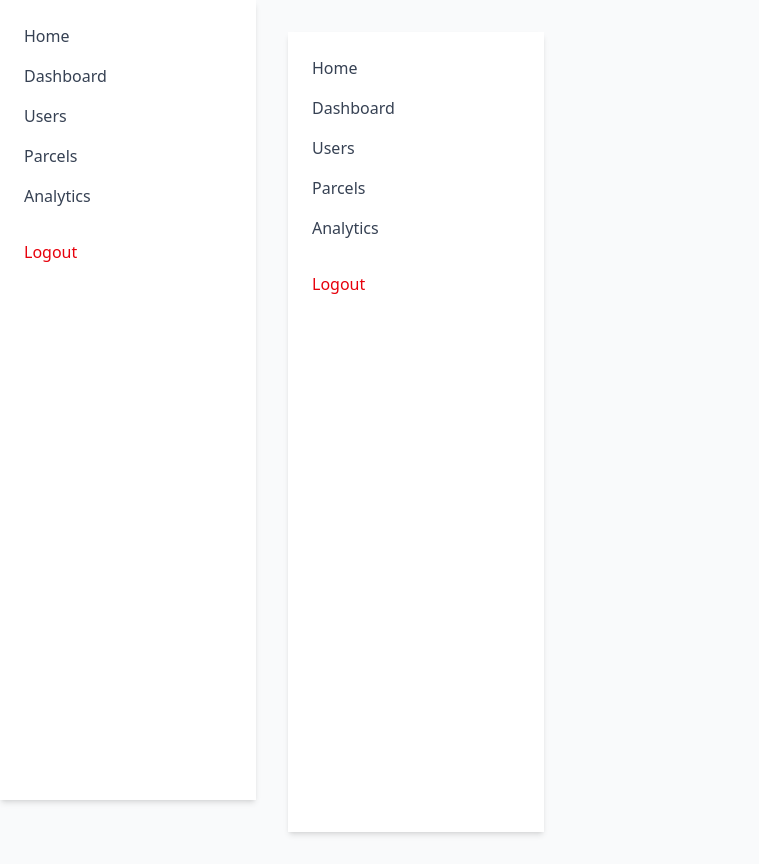
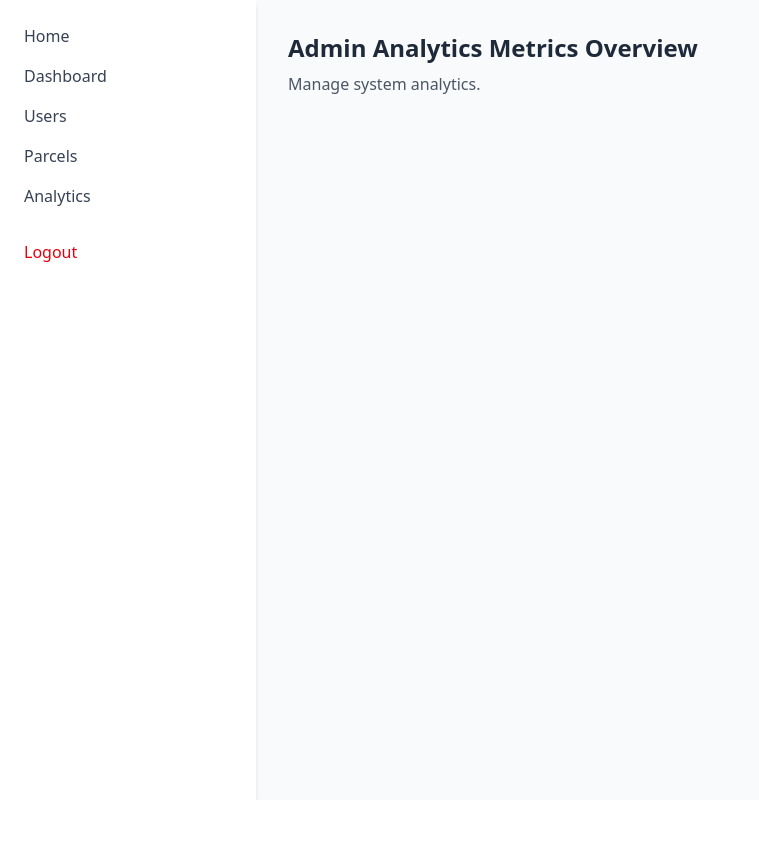
Before and after one commit to Marg0n/CourierAndParcelManagementSystem, a React (Vite) app in the folder frontend/: page /dashboard/admin/metrics in a window 1280 px wide. Shown: the whole page, without its empty margins (0-759 px from the left). After the commit the page ends 800 px from the top, so only its background shows below. Built offline with nearby package versions, Linux system fonts and the light colour scheme; sample sign-in values are in the browser's storage.

Commit message:
Add: Added the all users, analytics and parcels component & added to the admin route.

```diff
--- /dev/null
+++ b/frontend/src/components/dashboard/admin/AllParcels.tsx
@@ -0,0 +1,14 @@
+
+
+const AllParcels = () => {
+  return (
+    <>
+      <h1 className="text-2xl font-bold text-gray-800">All Parcels</h1>
+      <p className="text-gray-600 mt-2">
+        Manage parcels.
+      </p>
+    </>
+  );
+};
+
+export default AllParcels;
--- /dev/null
+++ b/frontend/src/components/dashboard/admin/Analytics.tsx
@@ -0,0 +1,13 @@
+
+const Analytics = () => {
+  return (
+    <>
+      <h1 className="text-2xl font-bold text-gray-800">Admin Analytics Metrics Overview</h1>
+      <p className="text-gray-600 mt-2">
+        Manage system analytics.
+      </p>
+    </>
+  );
+};
+
+export default Analytics;
--- a/frontend/src/routes/Router.tsx
+++ b/frontend/src/routes/Router.tsx
@@ -9,6 +9,8 @@ import ErrorPage from "@/pages/shared/errors/ErrorPage";
 import Protected from "./Protected";
 import AllUsers from "@/components/dashboard/admin/AllUsers";
 import AdminHome from "@/components/dashboard/admin/AdminHome";
+import AllParcels from "@/components/dashboard/admin/AllParcels";
+import Analytics from "@/components/dashboard/admin/Analytics";
 
 
 const Router = createBrowserRouter([
@@ -40,11 +42,11 @@ const Router = createBrowserRouter([
       },
       {
         path: "parcels",
-        element:<AdminDashboard />,
+        element:<AllParcels />,
       },
       {
         path: "metrics",
-        element:<AdminDashboard />,
+        element:<Analytics />,
       },
     ]
   },
```
